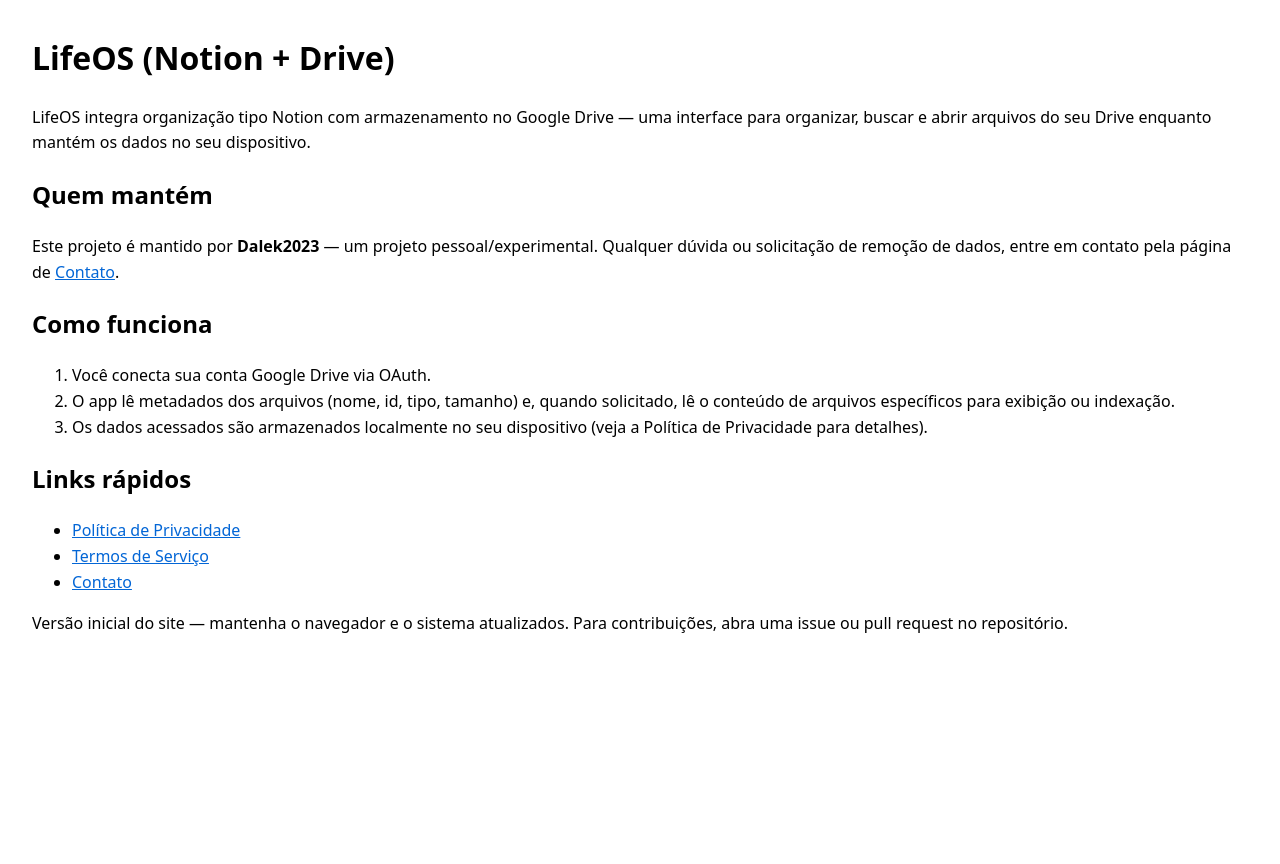
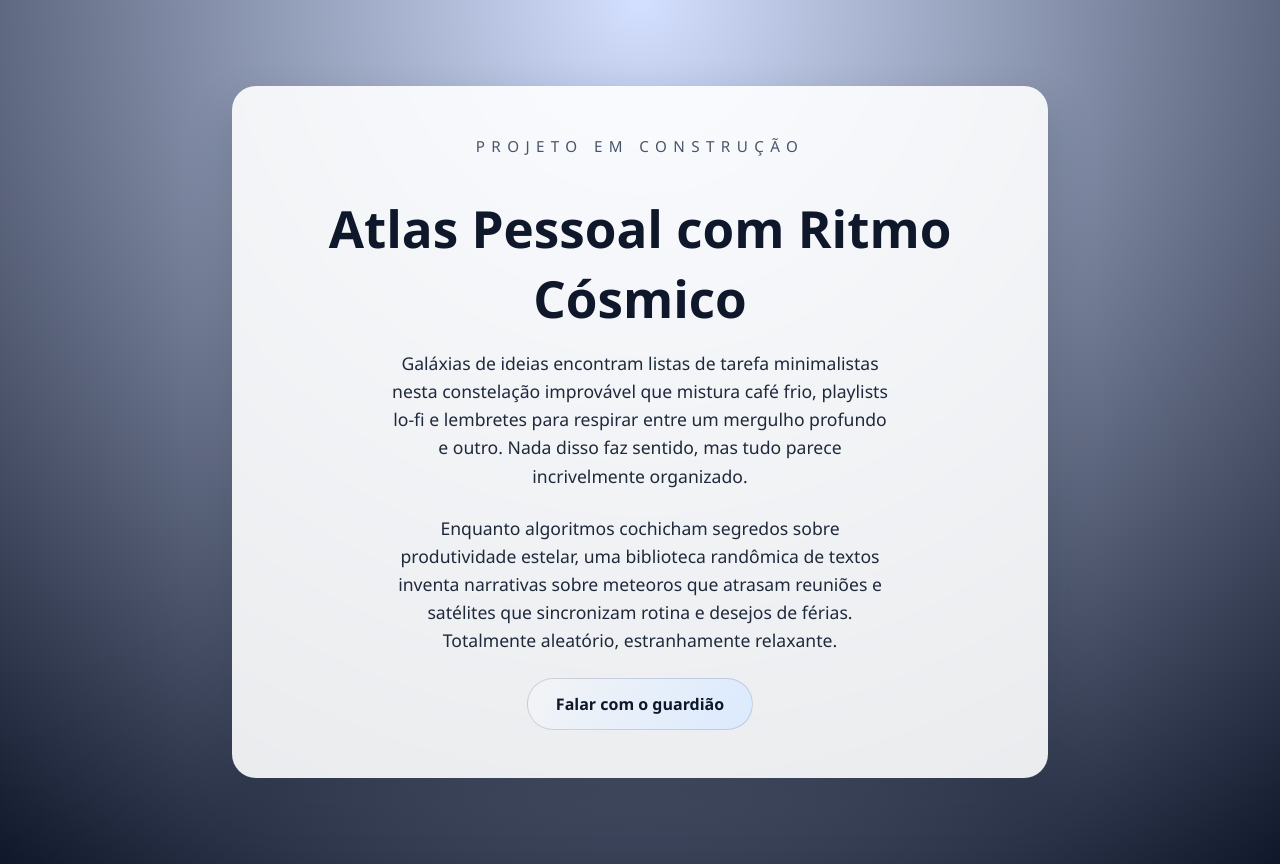
Before and after one commit to Dalek2023/dalek2023.github.io, a plain HTML site: page index.html in a window 1280 px wide. Before the commit the page ends 800 px from the top, so only its background shows below. Drawn offline with Linux system fonts and the light colour scheme.

Commit message:
Update index.html

```diff
--- a/index.html
+++ b/index.html
@@ -1,42 +1,94 @@
-<!doctype html>
+<!DOCTYPE html>
 <html lang="pt-BR">
 <head>
-  <meta charset="utf-8">
-  <meta name="viewport" content="width=device-width,initial-scale=1">
-  <title>LifeOS — Home</title>
-  <style>body{font-family:system-ui,-apple-system,Segoe UI,Roboto,Helvetica,Arial,sans-serif;line-height:1.6;margin:2rem}a{color:#0366d6}</style>
+  <meta charset="UTF-8">
+  <meta name="viewport" content="width=device-width, initial-scale=1.0">
+  <title>LifeOS - Página Temporária</title>
+  <style>
+    :root {
+      color-scheme: light dark;
+    }
+
+    body {
+      margin: 0;
+      min-height: 100vh;
+      font-family: "Segoe UI", system-ui, -apple-system, BlinkMacSystemFont, sans-serif;
+      background: radial-gradient(circle at top, #d4e0ff, #0f172a);
+      color: #0f172a;
+      display: flex;
+      align-items: center;
+      justify-content: center;
+      padding: 2rem;
+    }
+
+    .card {
+      background: rgba(255, 255, 255, 0.9);
+      border-radius: 24px;
+      box-shadow: 0 20px 45px rgba(15, 23, 42, 0.2);
+      padding: 3rem;
+      max-width: 720px;
+      width: 100%;
+      text-align: center;
+      -webkit-backdrop-filter: blur(10px);
+      backdrop-filter: blur(10px);
+    }
+
+    h1 {
+      font-size: clamp(2.4rem, 4vw, 3.5rem);
+      margin-bottom: 1rem;
+    }
+
+    p {
+      font-size: 1.1rem;
+      line-height: 1.6;
+      margin: 0 auto 1.5rem;
+      max-width: 50ch;
+      color: #1e293b;
+    }
+
+    .tagline {
+      text-transform: uppercase;
+      letter-spacing: 0.4rem;
+      font-size: 0.95rem;
+      margin-bottom: 1.5rem;
+      color: #475569;
+    }
+
+    .cta {
+      display: inline-flex;
+      align-items: center;
+      gap: 0.75rem;
+      padding: 0.85rem 1.75rem;
+      border-radius: 999px;
+      border: 1px solid rgba(15, 23, 42, 0.15);
+      text-decoration: none;
+      color: #0f172a;
+      font-weight: 600;
+      background: linear-gradient(120deg, #f3f4f6, #dbeafe);
+      transition: transform 200ms ease, box-shadow 200ms ease;
+    }
+
+    .cta:hover {
+      transform: translateY(-2px);
+      box-shadow: 0 10px 30px rgba(15, 23, 42, 0.15);
+    }
+  </style>
 </head>
 <body>
-  <header>
-    <h1>LifeOS (Notion + Drive)</h1>
-    <p>LifeOS integra organização tipo Notion com armazenamento no Google Drive — uma interface para organizar, buscar e abrir arquivos do seu Drive enquanto mantém os dados no seu dispositivo.</p>
-  </header>
-
-  <section>
-    <h2>Quem mantém</h2>
-    <p>Este projeto é mantido por <strong>Dalek2023</strong> — um projeto pessoal/experimental. Qualquer dúvida ou solicitação de remoção de dados, entre em contato pela página de <a href="/contact.html">Contato</a>.</p>
-  </section>
-
-  <section>
-    <h2>Como funciona</h2>
-    <ol>
-      <li>Você conecta sua conta Google Drive via OAuth.</li>
-      <li>O app lê metadados dos arquivos (nome, id, tipo, tamanho) e, quando solicitado, lê o conteúdo de arquivos específicos para exibição ou indexação.</li>
-      <li>Os dados acessados são armazenados localmente no seu dispositivo (veja a Política de Privacidade para detalhes).</li>
-    </ol>
-  </section>
-
-  <section>
-    <h2>Links rápidos</h2>
-    <ul>
-      <li><a href="/privacy-policy.html">Política de Privacidade</a></li>
-      <li><a href="/terms-of-service.html">Termos de Serviço</a></li>
-      <li><a href="/contact.html">Contato</a></li>
-    </ul>
-  </section>
-
-  <footer>
-    <p>Versão inicial do site — mantenha o navegador e o sistema atualizados. Para contribuições, abra uma issue ou pull request no repositório.</p>
-  </footer>
+  <main class="card">
+    <p class="tagline">projeto em construção</p>
+    <h1>Atlas Pessoal com Ritmo Cósmico</h1>
+    <p>
+      Galáxias de ideias encontram listas de tarefa minimalistas nesta constelação improvável que mistura café frio,
+      playlists lo-fi e lembretes para respirar entre um mergulho profundo e outro. Nada disso faz sentido, mas tudo
+      parece incrivelmente organizado.
+    </p>
+    <p>
+      Enquanto algoritmos cochicham segredos sobre produtividade estelar, uma biblioteca randômica de textos inventa
+      narrativas sobre meteoros que atrasam reuniões e satélites que sincronizam rotina e desejos de férias. Totalmente
+      aleatório, estranhamente relaxante.
+    </p>
+    <a class="cta" href="mailto:contato@exemplo.com">Falar com o guardião</a>
+  </main>
 </body>
 </html>
```
